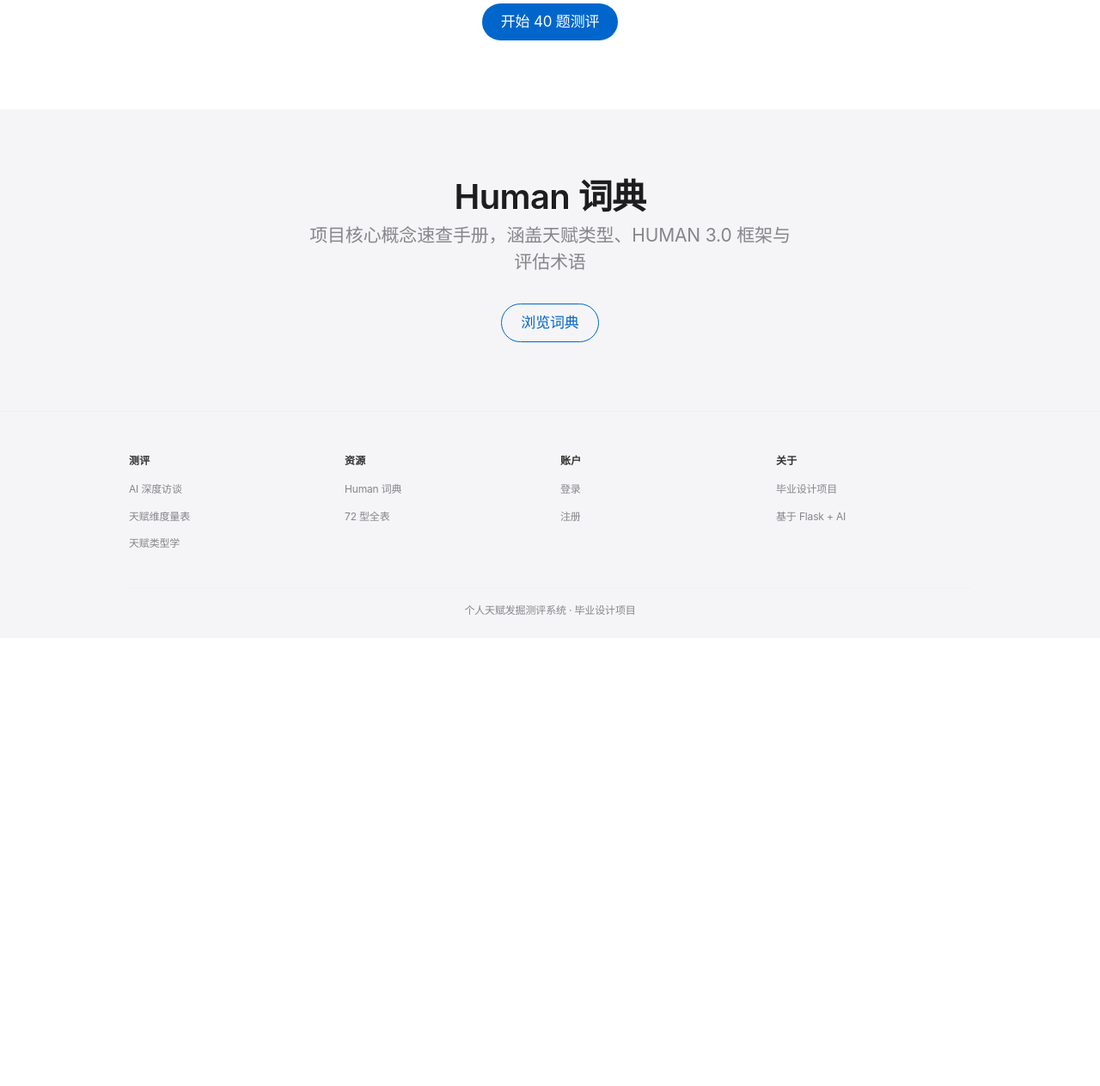
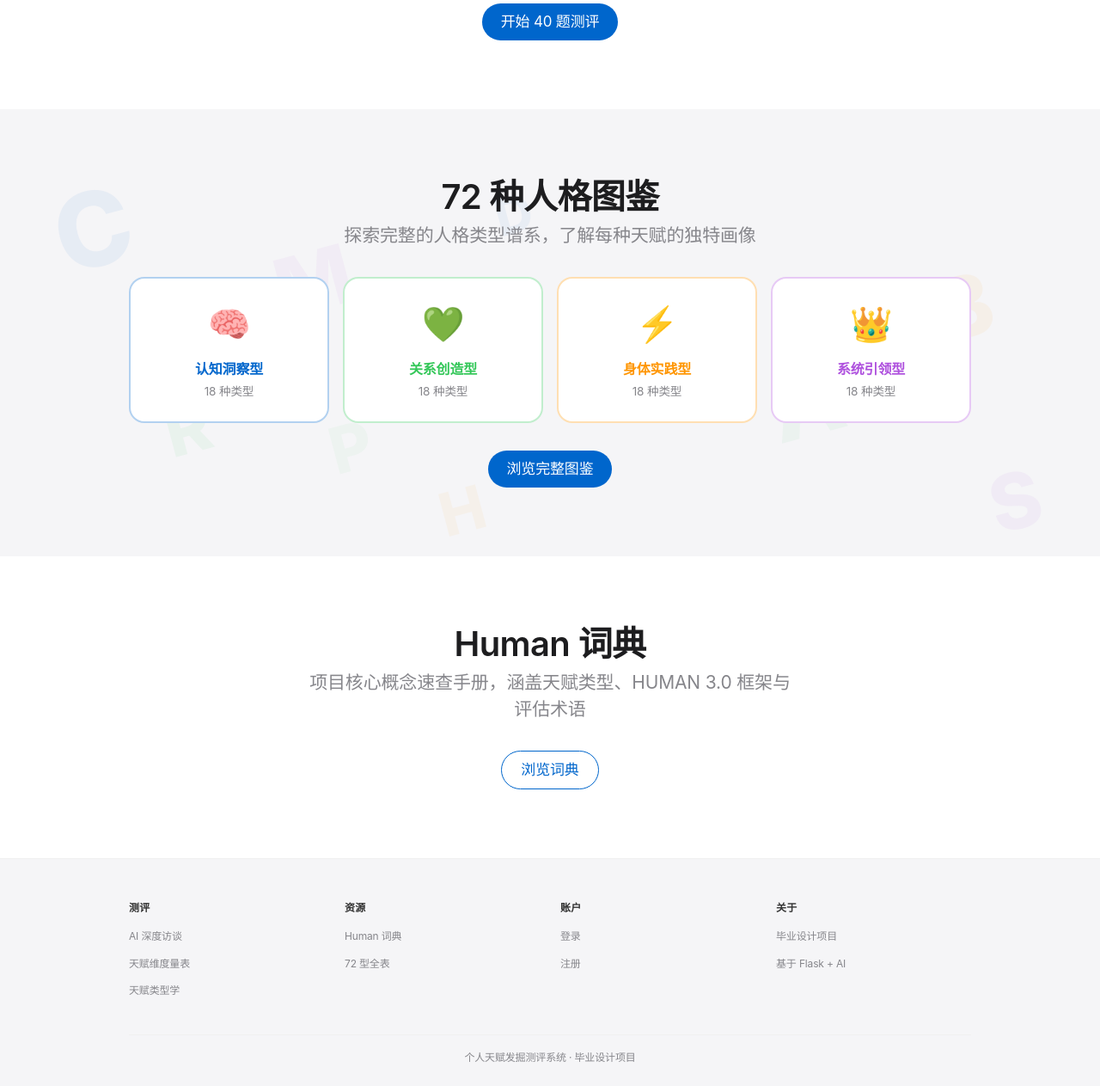
Before and after one commit to Mistakeman56/talent-excavator, a Flask app: page / in a window 1280 px wide. Shown: the part 2002-3265 px from the top of the page at 86% size. Before the commit the page ends 2717 px from the top, so only its background shows below. Run offline with Flask 3, Linux system fonts and the light colour scheme.

Commit message:
feat: 首页添加人格图鉴入口，带淡化字母背景装饰
- 新增72种人格图鉴展示区域
- 背景装饰：淡化的人格字母（C/R/B/S/D/A/H/M/V/P），有大有小、颜色淡、分布分散
- 4种大类型预览卡片（蓝/绿/黄/紫）
- 点击跳转到图鉴页面

```diff
--- a/static/css/style.css
+++ b/static/css/style.css
@@ -4095,3 +4095,135 @@ textarea::placeholder {
         flex-direction: column;
     }
 }
+
+/* ===== 首页人格图鉴区域 ===== */
+.type-catalog-section {
+    position: relative;
+    overflow: hidden;
+}
+
+/* 背景装饰字母 */
+.type-letters-bg {
+    position: absolute;
+    top: 0;
+    left: 0;
+    right: 0;
+    bottom: 0;
+    pointer-events: none;
+    z-index: 0;
+}
+
+.type-letters-bg .letter {
+    position: absolute;
+    font-weight: 800;
+    font-family: var(--font-display), serif;
+    user-select: none;
+    transform: rotate(-15deg);
+}
+
+/* 人格类型预览卡片 */
+.type-preview-grid {
+    display: grid;
+    grid-template-columns: repeat(4, 1fr);
+    gap: 1rem;
+    margin-top: 2rem;
+}
+
+.type-preview-card {
+    padding: 1.5rem 1rem;
+    border-radius: var(--radius-lg);
+    text-align: center;
+    background: var(--canvas);
+    border: 2px solid transparent;
+    transition: all 0.2s;
+    cursor: pointer;
+}
+
+.type-preview-card:hover {
+    transform: translateY(-4px);
+    box-shadow: 0 8px 24px rgba(0, 0, 0, 0.1);
+}
+
+.type-preview-c {
+    border-color: rgba(0, 102, 204, 0.3);
+}
+.type-preview-c:hover {
+    border-color: #0066cc;
+    background: rgba(0, 102, 204, 0.05);
+}
+.type-preview-c .type-preview-icon {
+    font-size: 2.5rem;
+    margin-bottom: 0.75rem;
+}
+.type-preview-c h3 {
+    color: #0066cc;
+    font-size: 1rem;
+    margin-bottom: 0.25rem;
+}
+
+.type-preview-r {
+    border-color: rgba(52, 199, 89, 0.3);
+}
+.type-preview-r:hover {
+    border-color: #34c759;
+    background: rgba(52, 199, 89, 0.05);
+}
+.type-preview-r .type-preview-icon {
+    font-size: 2.5rem;
+    margin-bottom: 0.75rem;
+}
+.type-preview-r h3 {
+    color: #34c759;
+    font-size: 1rem;
+    margin-bottom: 0.25rem;
+}
+
+.type-preview-b {
+    border-color: rgba(255, 149, 0, 0.3);
+}
+.type-preview-b:hover {
+    border-color: #ff9500;
+    background: rgba(255, 149, 0, 0.05);
+}
+.type-preview-b .type-preview-icon {
+    font-size: 2.5rem;
+    margin-bottom: 0.75rem;
+}
+.type-preview-b h3 {
+    color: #ff9500;
+    font-size: 1rem;
+    margin-bottom: 0.25rem;
+}
+
+.type-preview-s {
+    border-color: rgba(175, 82, 222, 0.3);
+}
+.type-preview-s:hover {
+    border-color: #af52de;
+    background: rgba(175, 82, 222, 0.05);
+}
+.type-preview-s .type-preview-icon {
+    font-size: 2.5rem;
+    margin-bottom: 0.75rem;
+}
+.type-preview-s h3 {
+    color: #af52de;
+    font-size: 1rem;
+    margin-bottom: 0.25rem;
+}
+
+.type-preview-card p {
+    font-size: 0.85rem;
+    color: var(--body-muted);
+    margin: 0;
+}
+
+@media (max-width: 768px) {
+    .type-preview-grid {
+        grid-template-columns: repeat(2, 1fr);
+    }
+
+    .type-letters-bg .letter {
+        display: none;
+    }
+}
--- a/templates/index.html
+++ b/templates/index.html
@@ -97,8 +97,54 @@
     </div>
 </section>
 
+<!-- 72种人格图鉴 -->
+<section class="tile tile-parchment type-catalog-section">
+    <!-- 背景装饰字母 -->
+    <div class="type-letters-bg">
+        <span class="letter" style="top: 10%; left: 5%; font-size: 120px; color: rgba(0,102,204,0.06);">C</span>
+        <span class="letter" style="top: 60%; left: 15%; font-size: 80px; color: rgba(52,199,89,0.06);">R</span>
+        <span class="letter" style="top: 30%; left: 85%; font-size: 100px; color: rgba(255,149,0,0.06);">B</span>
+        <span class="letter" style="top: 75%; left: 90%; font-size: 90px; color: rgba(175,82,222,0.06);">S</span>
+        <span class="letter" style="top: 15%; left: 45%; font-size: 60px; color: rgba(0,102,204,0.05);">D</span>
+        <span class="letter" style="top: 50%; left: 70%; font-size: 110px; color: rgba(52,199,89,0.05);">A</span>
+        <span class="letter" style="top: 80%; left: 40%; font-size: 70px; color: rgba(255,149,0,0.05);">H</span>
+        <span class="letter" style="top: 25%; left: 25%; font-size: 95px; color: rgba(175,82,222,0.05);">M</span>
+        <span class="letter" style="top: 45%; left: 55%; font-size: 85px; color: rgba(0,102,204,0.04);">V</span>
+        <span class="letter" style="top: 65%; left: 30%; font-size: 75px; color: rgba(52,199,89,0.04);">P</span>
+    </div>
+    <div class="section-content" style="position: relative; z-index: 1;">
+        <h2 class="section-headline">72 种人格图鉴</h2>
+        <p class="section-tagline">探索完整的人格类型谱系，了解每种天赋的独特画像</p>
+        <div class="type-preview-grid">
+            <div class="type-preview-card type-preview-c">
+                <div class="type-preview-icon">🧠</div>
+                <h3>认知洞察型</h3>
+                <p>18 种类型</p>
+            </div>
+            <div class="type-preview-card type-preview-r">
+                <div class="type-preview-icon">💚</div>
+                <h3>关系创造型</h3>
+                <p>18 种类型</p>
+            </div>
+            <div class="type-preview-card type-preview-b">
+                <div class="type-preview-icon">⚡</div>
+                <h3>身体实践型</h3>
+                <p>18 种类型</p>
+            </div>
+            <div class="type-preview-card type-preview-s">
+                <div class="type-preview-icon">👑</div>
+                <h3>系统引领型</h3>
+                <p>18 种类型</p>
+            </div>
+        </div>
+        <div style="text-align: center; margin-top: var(--space-xl);">
+            <a href="{{ url_for('talent_type.type_catalog_page') }}" class="btn-primary">浏览完整图鉴</a>
+        </div>
+    </div>
+</section>
+
 <!-- Human 词典 -->
-<section class="tile tile-parchment">
+<section class="tile tile-light">
     <div class="section-content">
         <h2 class="section-headline">Human 词典</h2>
         <p class="section-tagline">项目核心概念速查手册，涵盖天赋类型、HUMAN 3.0 框架与评估术语</p>
```
